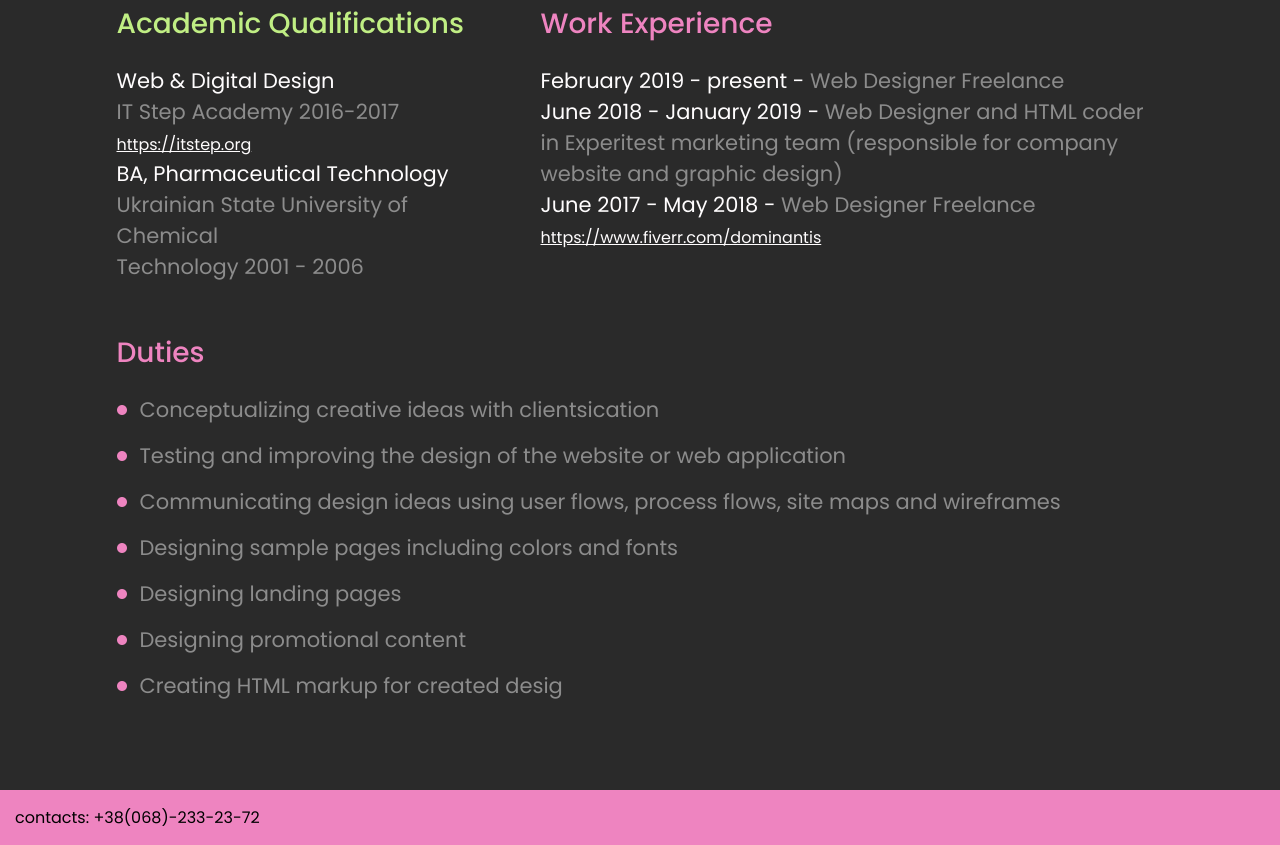
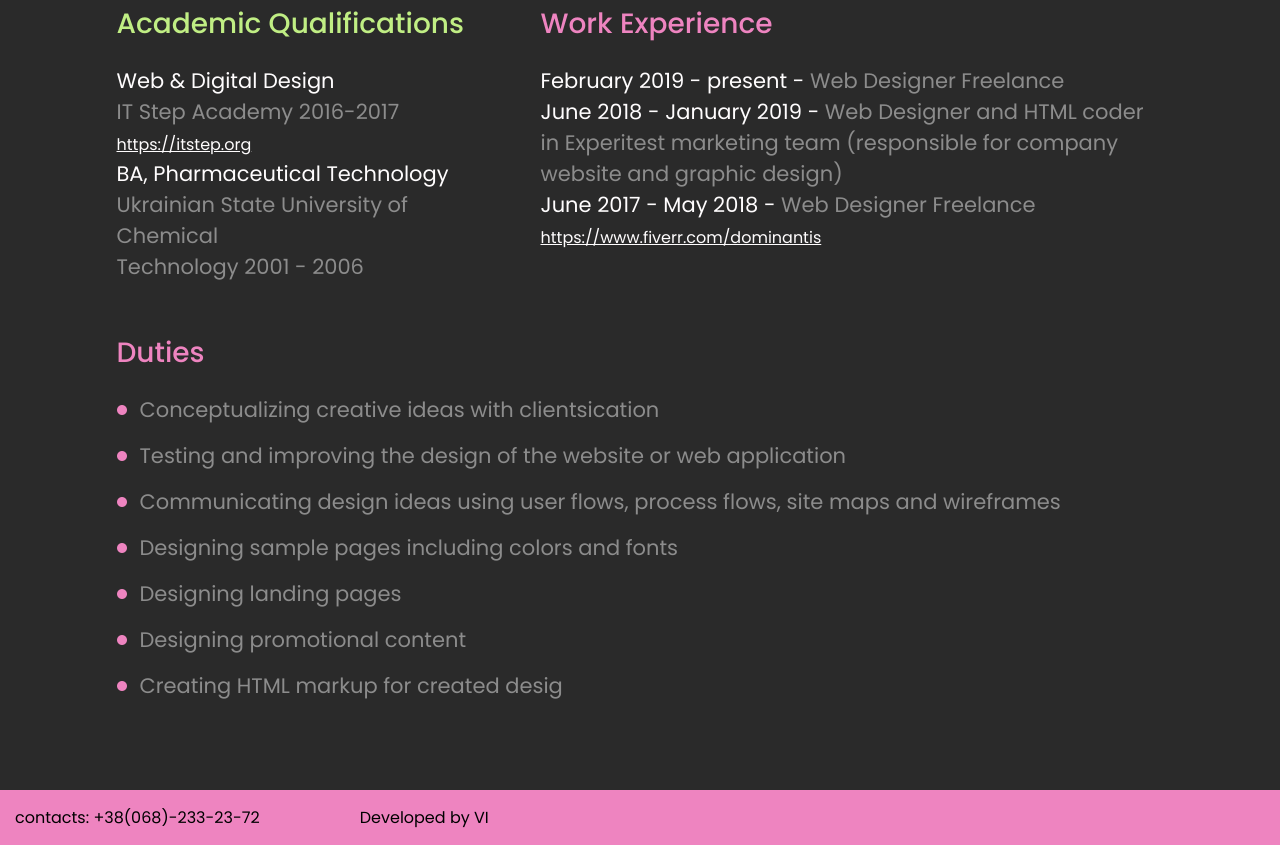
Before and after one commit to quickMcbro/my-html-resume, a plain HTML site: page index.html in a window 1280 px wide. Shown: the part 1361-2206 px from the top of the page. Drawn offline with Linux system fonts and the light colour scheme.

Commit message:
add developer

```diff
--- a/index.html
+++ b/index.html
@@ -153,7 +153,7 @@
             </div>
         </div>
         <footer>
-            contacts: +38(068)-233-23-72
+            <span style="margin-right: 100px; display: inline-block">contacts: +38(068)-233-23-72</span><span style="display: inline-block">Developed by VI</span>
         </footer>
     </div>
 </body>
```
